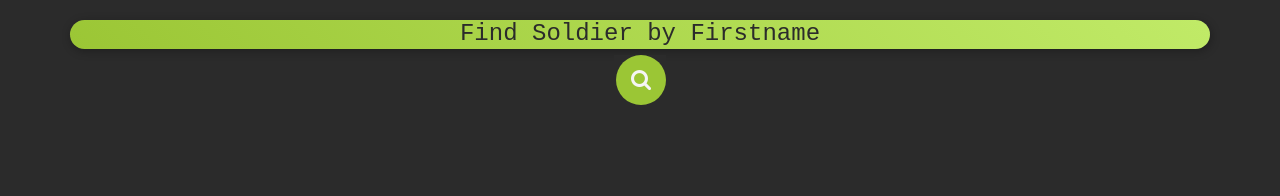
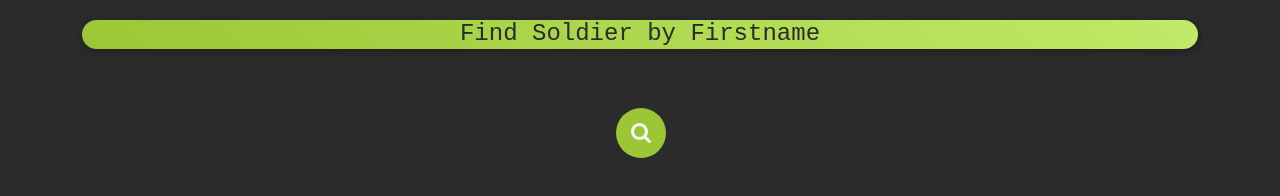
Before and after one commit to ConorFarrell94/ConorFarrell94.github.io, a plain HTML site: page index.html in a window 1280 px wide. Drawn offline with nearby package versions, Linux system fonts and the light colour scheme.

Commit message:
now it works

```diff
--- a/index.html
+++ b/index.html
@@ -13,21 +13,24 @@
     <link rel="stylesheet" href="searchBar.css">
 </head>
     <body>
+
         <div class="container">
-            <h4>Find Soldier by Firstname</h4>
-        </div>
 
-        <form class="search" onsubmit="userAction()">
+            <div id="searchBox">
+                <h4 id="titlebar">Find Soldier by Firstname</h4>
+                <form class="search" onsubmit="userAction()" action="javascript:">
                     <div class="search__wrapper">
-              <input type="text" name="" placeholder="Search for..." class="search__field" id="myInput" onsubmit="userAction()">
+                    <input type="text" autocomplete="off" placeholder="Search for..." class="search__field" id="myInput" onsubmit="userAction()">
                     <button type="submit" class="fa fa-search search__icon" onsubmit="userAction()"></button>
                     </div>
                 </form>
+            </div>
 
             <div id="results">
 
             </div>
 
+          </div>
 
         <script>
             function userAction(){
@@ -43,15 +46,19 @@
 
                 fetch(url)
                 .then(function (response) {
+                    delete response._id
                     return response.json();
                 })
+                // _id
                 .then(function (data) {
                     // appendData(data);
-                    document.getElementById("results").innerHTML = "<pre>"+JSON.stringify(data,undefined, 2) +"</pre>"
+                    document.getElementById("results").innerHTML = "<pre>"+JSON.stringify(data,undefined, 2).replace(/[&\/\\#,+()$~%.'"*?<>{}]/g, '').replace(/[\[\]']+/g,'') +"</pre>"
+                    console.log(data)
                 })
                 .catch(function (err) {
                     console.log(err);
                 });
+                document.getElementById("myInput").value = "";
 
             }
         </script>
--- a/searchBar.css
+++ b/searchBar.css
@@ -1,11 +1,11 @@
 
-  body{
+body{
     font-family: monospace;
     background-color: #2b2b2b;
     color: whitesmoke;
   }
 
-  .container{
+#titlebar{
     color: #2b2b2b;
     text-align: center;
     height: 10%;
@@ -21,15 +21,24 @@
     filter: progid:DXImageTransform.Microsoft.gradient( startColorstr='#9bc635', endColorstr='#c0ea67',GradientType=1 ); /* IE6-9 fallback on horizontal gradient */
   }
 
+#results {
+  text-align:center;
+  padding-top: 20%;
+  color: whitesmoke;
+}
+
+
 .search {
     position: absolute;
-    top: 10%;
+    padding-top: 10%;
+    margin: auto;
+    /* top: 30%; */
     left: 50%;
     -webkit-transform: translateX(-50%) translateY(-50%);
             transform: translateX(-50%) translateY(-50%);
   }
   .search * {
-    background-color: #2b2b2b;
+    background-color: transparent;
     outline: none;
     box-sizing: border-box;
   }
```
Lines whose indentation alone changed are shown as unchanged.
